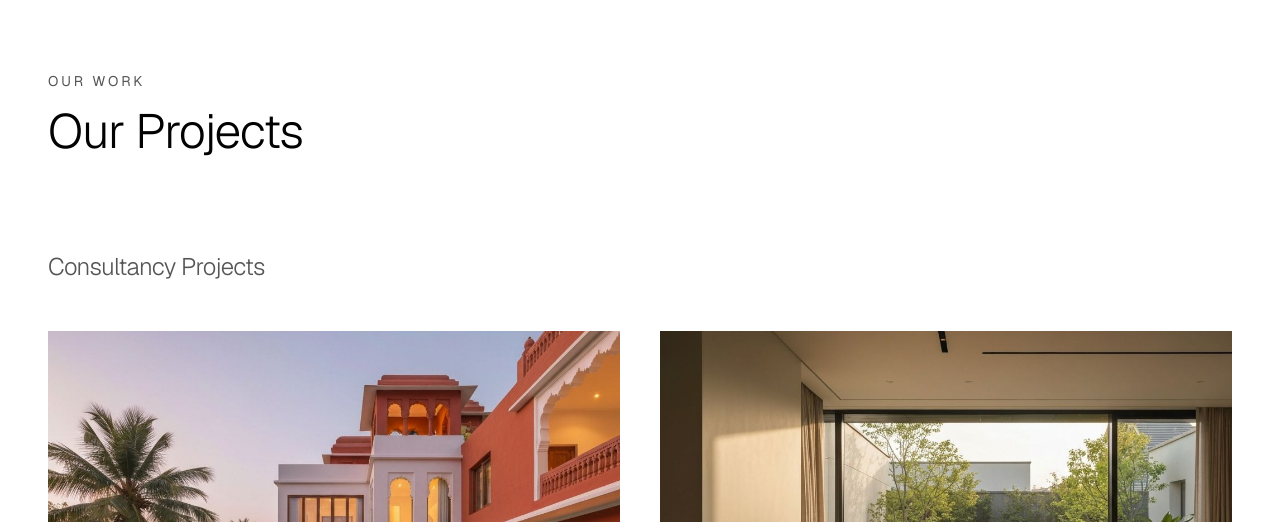
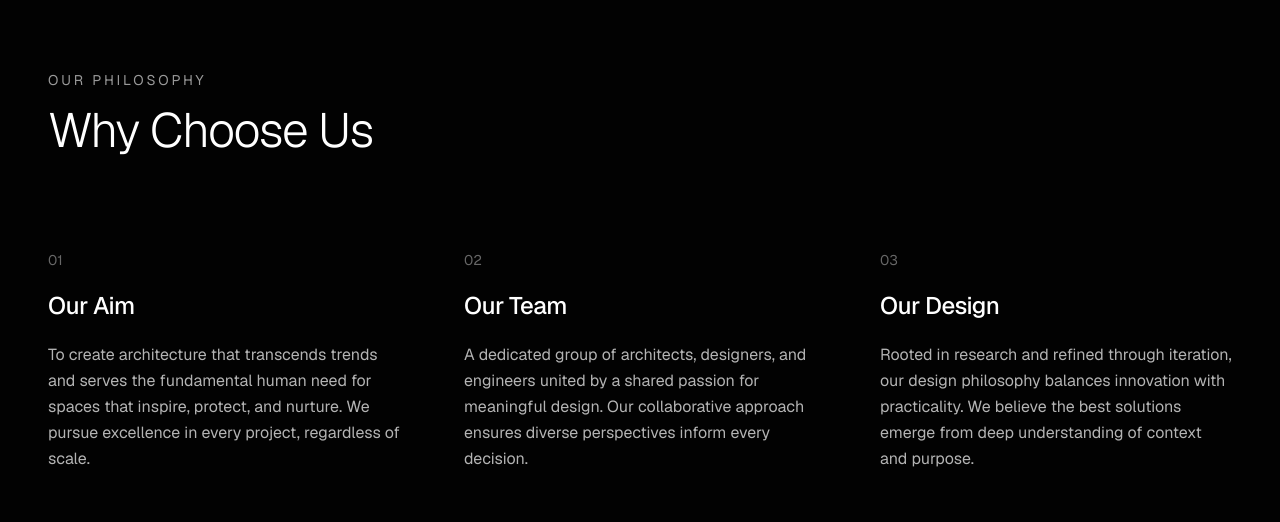
Before and after one commit to ThrivikRaj/S2D_Architects_Website, a Next.js app: page / in a window 1280 px wide. Shown: the part 4138-4660 px from the top of the page. Built offline with nearby package versions, Linux system fonts and the light colour scheme.

Commit message:
Add files via upload

```diff
--- /dev/null
+++ b/components/why-us-section.tsx
@@ -0,0 +1,80 @@
+"use client"
+
+import { useFadeIn } from "@/hooks/use-fade-in"
+
+const reasons = [
+  {
+    title: "Our Aim",
+    description:
+      "To create architecture that transcends trends and serves the fundamental human need for spaces that inspire, protect, and nurture. We pursue excellence in every project, regardless of scale.",
+  },
+  {
+    title: "Our Team",
+    description:
+      "A dedicated group of architects, designers, and engineers united by a shared passion for meaningful design. Our collaborative approach ensures diverse perspectives inform every decision.",
+  },
+  {
+    title: "Our Design",
+    description:
+      "Rooted in research and refined through iteration, our design philosophy balances innovation with practicality. We believe the best solutions emerge from deep understanding of context and purpose.",
+  },
+]
+
+function ReasonCard({ reason, index }: { reason: typeof reasons[0]; index: number }) {
+  const { ref, isVisible } = useFadeIn(0.1)
+
+  return (
+    <div
+      ref={ref}
+      className={`transition-all duration-700 ${
+        isVisible ? "opacity-100 translate-y-0" : "opacity-0 translate-y-8"
+      }`}
+      style={{ transitionDelay: `${index * 150}ms` }}
+    >
+      <span className="mb-5 block text-sm opacity-40">
+        {String(index + 1).padStart(2, "0")}
+      </span>
+      <h3 className="mb-5 text-xl font-medium tracking-tight lg:text-2xl">
+        {reason.title}
+      </h3>
+      <p className="text-base leading-relaxed opacity-70">
+        {reason.description}
+      </p>
+    </div>
+  )
+}
+
+export function WhyUsSection() {
+  const { ref: headerRef, isVisible: headerVisible } = useFadeIn(0.1)
+
+  return (
+    <section
+      id="why-us"
+      className="bg-foreground px-6 py-24 text-background lg:px-12 lg:py-32"
+    >
+      <div className="mx-auto max-w-[1400px]">
+        {/* Section Header */}
+        <div
+          ref={headerRef}
+          className={`mb-16 lg:mb-24 transition-all duration-700 ${
+            headerVisible ? "opacity-100 translate-y-0" : "opacity-0 translate-y-8"
+          }`}
+        >
+          <p className="mb-4 text-sm tracking-[0.2em] uppercase opacity-60">
+            Our Philosophy
+          </p>
+          <h2 className="text-3xl font-light tracking-tight lg:text-4xl xl:text-5xl">
+            Why Choose Us
+          </h2>
+        </div>
+
+        {/* Reasons Grid */}
+        <div className="grid gap-12 md:grid-cols-3 lg:gap-16">
+          {reasons.map((reason, index) => (
+            <ReasonCard key={reason.title} reason={reason} index={index} />
+          ))}
+        </div>
+      </div>
+    </section>
+  )
+}
```
